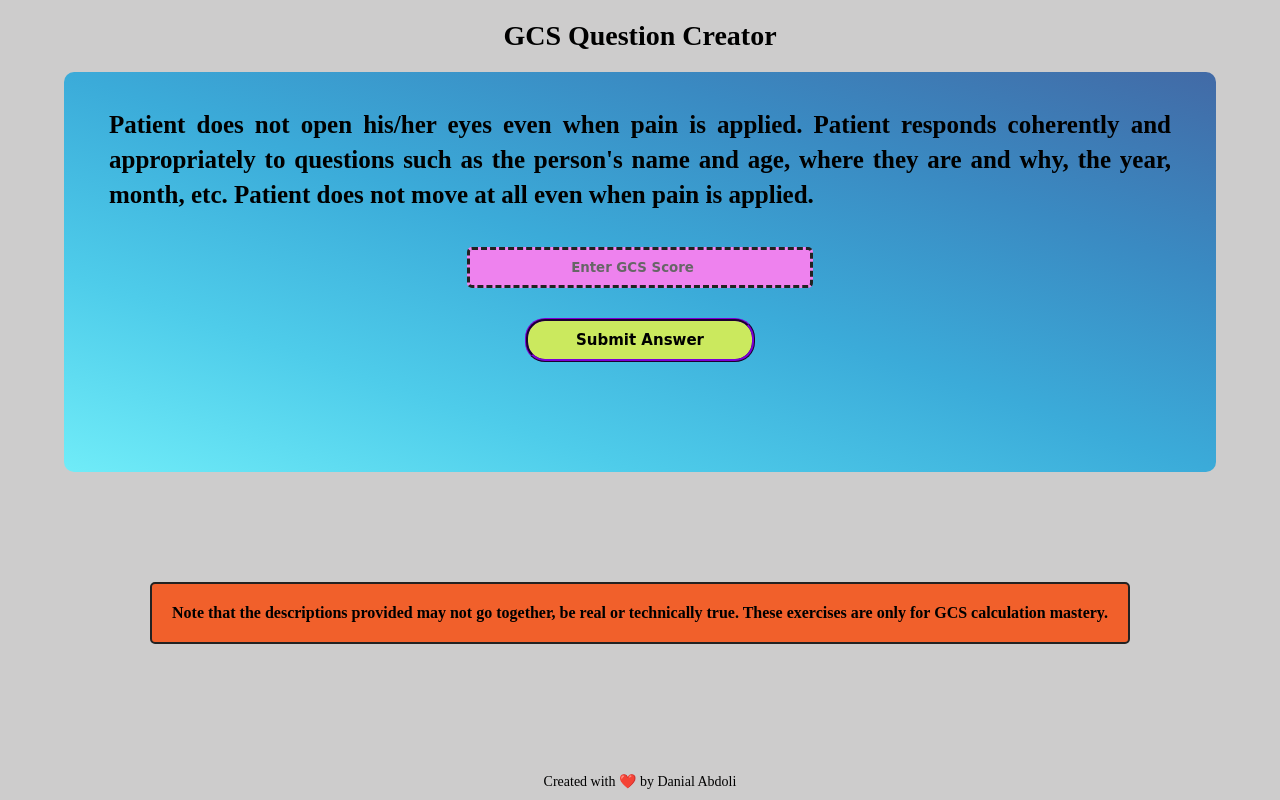
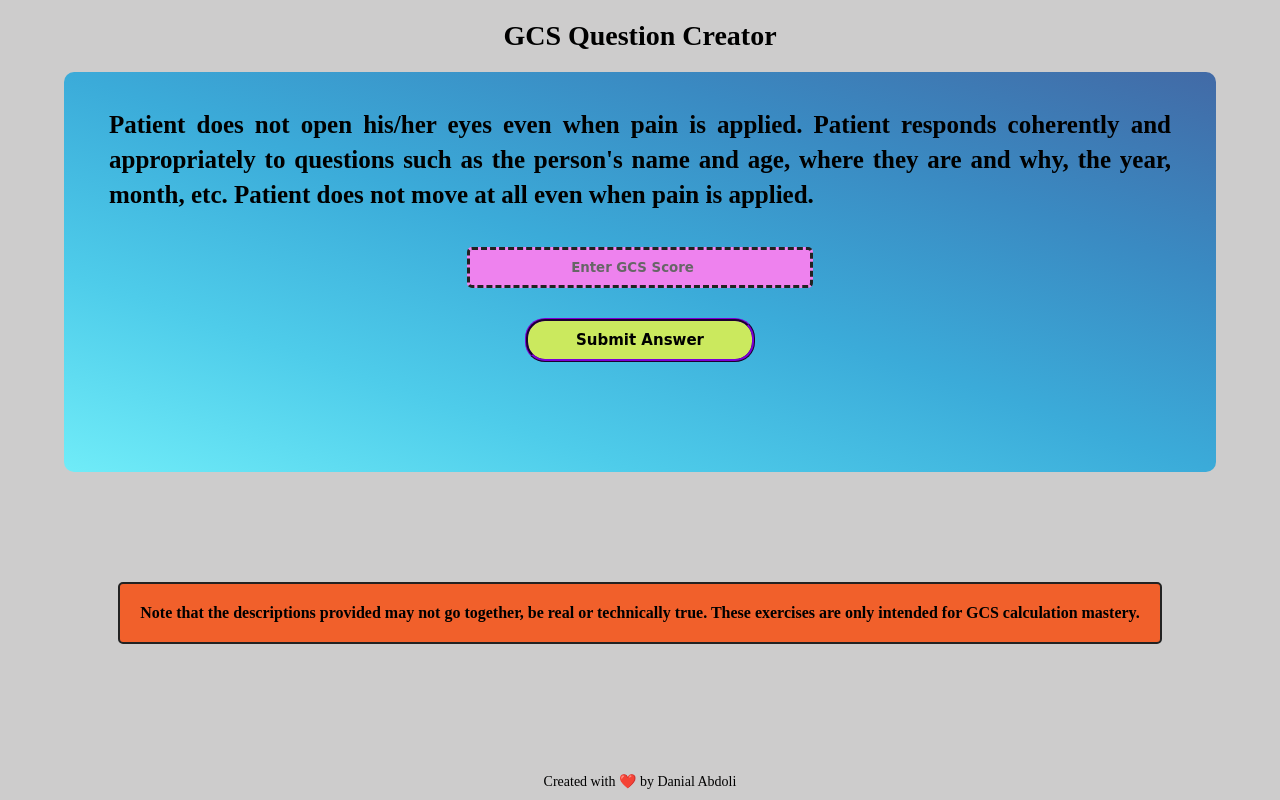
Before and after one commit to CatCode69/zibatadbir__GCS, a plain HTML site: page index.html in a window 1280 px wide. Drawn offline with Linux system fonts and the light colour scheme.

Commit message:
HTML Update

```diff
--- a/index.html
+++ b/index.html
@@ -29,7 +29,8 @@
     <div class="notice">
       <p>
         Note that the descriptions provided may not go together, be real or
-        technically true. These exercises are only for GCS calculation mastery.
+        technically true. These exercises are only intended for GCS calculation
+        mastery.
       </p>
     </div>
     <footer class="footer">
```
